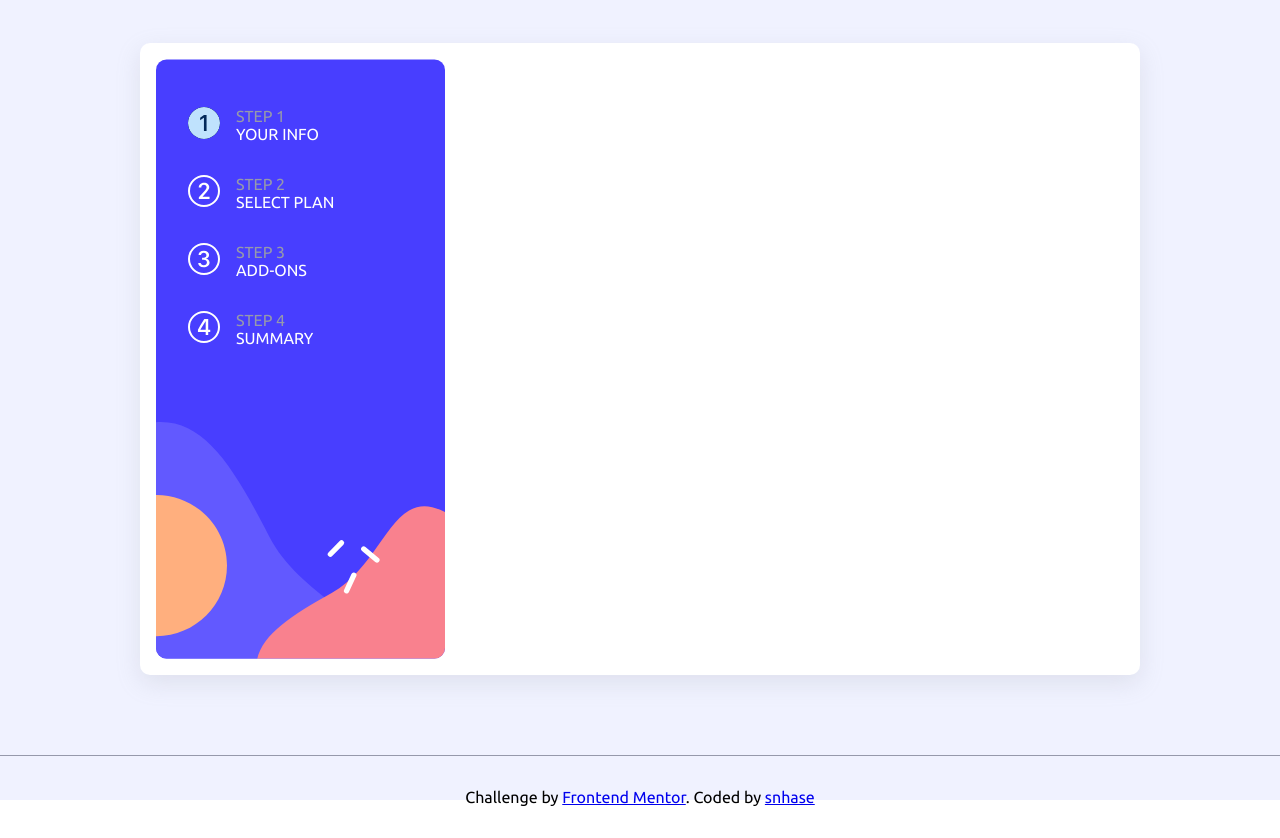
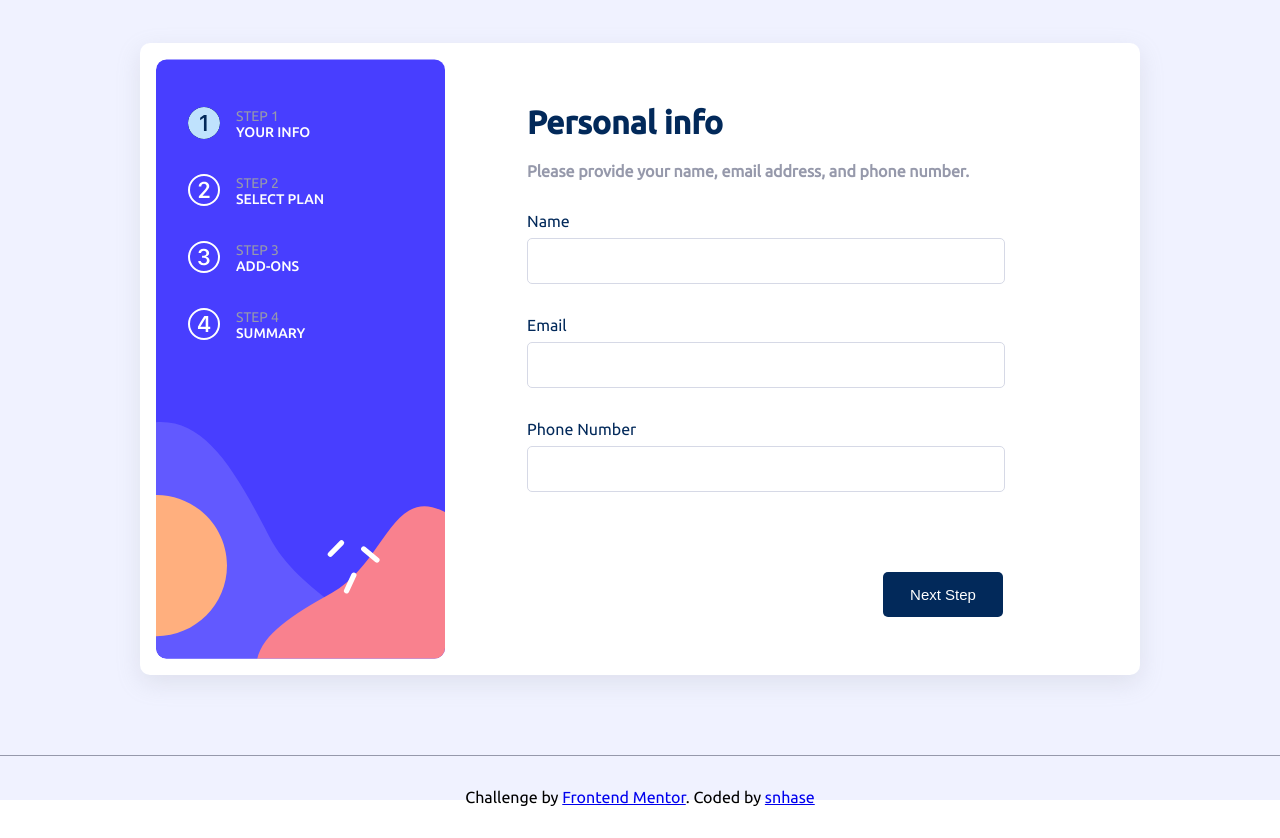
Before and after one commit to snhase/fem-multi-step-form, a React (Create React App) app: page / in a window 1280 px wide. Shown: the top 838 px of the page. Built offline with nearby package versions, Linux system fonts and the light colour scheme.

Commit message:
Add PersonalInfo component

```diff
--- a/package.json
+++ b/package.json
@@ -6,11 +6,13 @@
     "@testing-library/jest-dom": "^5.14.1",
     "@testing-library/react": "^13.0.0",
     "@testing-library/user-event": "^13.2.1",
+    "formik": "^2.4.5",
     "react": "^18.2.0",
     "react-dom": "^18.2.0",
     "react-icons": "^4.11.0",
     "react-scripts": "5.0.1",
-    "web-vitals": "^2.1.0"
+    "web-vitals": "^2.1.0",
+    "yup": "^1.3.2"
   },
   "scripts": {
     "start": "react-scripts start",
--- a/public/index.html
+++ b/public/index.html
@@ -9,7 +9,6 @@
       name="description"
       content="Web site created using create-react-app"
     />
-    <link rel="manifest" href="%PUBLIC_URL%/manifest.json" />
     <title>Frontend Mentor | Multi step form</title>
   </head>
   <body>
--- a/src/App.css
+++ b/src/App.css
@@ -5,6 +5,76 @@
   align-items: center;
   justify-content:center ;
   height: 100%;
+}
+
+.button-wrapper-end{
+  display: flex;
+  flex-direction: row;
+  justify-content: flex-end;
+  text-align: right;
+  margin-top: 3rem;
+  margin-right: -1.5rem;
+}
+
+.button-wrapper{
+  display: flex;
+  flex-direction: row;
+  justify-content: space-between;
+  text-align: right;
+  margin-top: 3rem;
+  margin-right: -1.5rem;;
+}
+
+.button-primary {
+  color: white;
+  background-color: hsl(213, 96%, 18%) ;
+  border:none;
+  height: 45px;
+  min-width: 120px;
+  border-radius: 5px;
+  font-size: 15px;
+}
+
+.button-primary:hover {
+  cursor: pointer;
+}
+
+.button-primary:disabled {
+  color: white;
+  background-color: hsl(213, 96%, 18%) ;
+  border:none;
+  height: 45px;
+  min-width: 120px;
+  border-radius: 5px;
+  opacity: 80%;
+  font-size: 16.5px;
+}
+
+.button-primary:active {
+  color: white;
+  background-color: hsl(213, 96%, 18%) ;
+  border:none;
+  height: 45px;
+  min-width: 120px;
+  border-radius: 5px;
+  font-size: 16.5px;
+}
+
+.button-secondary{
+  color: hsl(231, 11%, 63%);
+  background-color: white;
+  border:none;
+  font-family: 'ubuntu-medium';
+  font-size: 16.5px;
+}
+
+.button-secondary:hover{
+  color: hsl(213, 96%, 18%) ;
+  background-color: white;
+  border:none;
+  font-family: 'ubuntu-medium';
+  cursor: pointer;
+  font-size: 16.5px;
 }
 
 .card {
@@ -16,11 +86,32 @@
 
 }
 
+.card-content {
+ display: flex;
+ flex-direction: column;
+ align-content: center;
+ padding: 1.5rem 0;
+ width: 75%;
+ padding-right: 2rem;;
+}
+
 .card-style {
   display: flex;
   flex-direction: row;
   padding: 1rem;;
 
+}
+
+.card-title {
+  color:hsl(213, 96%, 18%);
+  font-family: 'ubuntu-medium';
+
+}
+
+.card-subtitle {
+  color:hsl(231, 11%, 63%);
+  margin-top:0;
+  margin-bottom: 2rem;;
 }
 
 .header {
@@ -36,6 +127,74 @@
   border-top: 1px solid hsl(231, 11%, 63%);
   text-align: center;
 
+}
+
+.form {
+  display: flex;
+  flex-direction: column;
+  align-content: center;
+  justify-content: space-between;
+  text-align: left;
+  width: 80%;
+  height: 85%;
+}
+
+.form-text-input-error {
+  text-align: right;
+  color: hsl(354, 84%, 57%);
+  font-size: 14px;
+}
+
+.form-instructions {
+  display: flex;
+  flex-direction: row;
+  justify-content: space-between;
+}
+
+.form .text-input {
+  width:100%;
+  height: 28px;
+  margin: 0.5rem 0 2rem 0;
+  padding: 0.5rem 0.75rem;
+  border: 0.5px solid hsl(229, 24%, 87%);
+  border-radius: 5px;
+  color: hsl(213, 96%, 18%);
+  font-family: 'ubuntu-medium';
+  font-size: 16px;
+}
+
+.form .text-input:focus-visible {
+  border: 0.5px solid  hsl(243, 100%, 62%);
+  outline-style:solid;
+  outline-color: hsl(243, 100%, 62%);
+}
+
+.form .text-input:hover {
+  border: 1px solid  hsl(243, 100%, 62%)
+}
+
+.form .text-input:active {
+  border: 1px solid  hsl(243, 100%, 62%);
+}
+
+.form .text-input-error{
+  width:100%;
+  height: 32px;
+  margin: 0.5rem 0 2rem 0;
+  padding: 0.5rem 0.75rem;
+  border: 0.5px solid hsl(354, 84%, 57%);
+  border-radius: 5px;
+}
+
+.form .text-input-error:focus-visible {
+  border: 0.5px solid hsl(354, 84%, 57%) ;
+  outline: none;
+}
+
+.form .text-input-label {
+  color:hsl(213, 96%, 18%);
+  text-align: left;
+  font-weight: 500;
 }
 
 .main-content {
@@ -58,10 +217,13 @@
 
 .progress-indicator-label-step {
   color: hsl(231, 11%, 63%);
+  font-size: 14px;
 }
 
 .progress-indicator-label-step-name {
   color: white;
+  font-size: 14px;
+  font-family: 'ubuntu-medium';
 }
 
 .progress-indicator-icon {
@@ -83,10 +245,11 @@
 
 .sidebar-bg {
   background-image: url('./assets/images/bg-sidebar-desktop.svg');
-  background-size: contain;
+  background-size:contain;
   background-repeat: no-repeat;
   padding: 1rem;
   height: 568px;
-  width: 274px;
+  width: 45%;
+  border-radius: 10px;
 
 }
--- a/src/App.js
+++ b/src/App.js
@@ -1,4 +1,5 @@
 import './App.css';
+import { PersonalInfo } from './components/PersonalInfo';
 import { ProgressIndicator } from './components/ProgressIndicator';
 
 function App() {
@@ -11,7 +12,7 @@ function App() {
               <ProgressIndicator/>
             </div>
             <div className='card-content'>
-
+              <PersonalInfo/>
             </div>
           </div>
         </div>
--- /dev/null
+++ b/src/components/PersonalInfo.js
@@ -0,0 +1,57 @@
+import { Formik, Form } from 'formik';
+import * as Yup from 'yup';
+import { TextInput } from './shared/TextInput';
+
+
+export const PersonalInfo = () => {
+
+    return (
+      <div className='form-container'>
+        <h1 className='card-title'> Personal info</h1>
+        <h4 className='card-subtitle'> Please provide your name, email address, and phone number.</h4>
+
+      <Formik
+      initialValues={{
+        name: '',
+        email: '',
+        phoneNumber:''
+      }}
+      validationSchema={Yup.object({
+        name: Yup.string()
+          .required('This field is required'),
+        email: Yup.string()
+          .email('Invalid email address')
+          .required('This field is required'),
+        phoneNumber: Yup.string()
+          .required('This field is required'),
+      })}
+      onSubmit={(values, { setSubmitting }) => {
+        setTimeout(() => {
+          alert(JSON.stringify(values, null, 2))
+          setSubmitting(false);
+        }, 400);
+      }}>
+          <Form className='form'>
+            <div>
+              <TextInput
+                name="name"
+                label="Name"/>
+              <TextInput
+                  name="email"
+                  label="Email"/>
+              <TextInput
+                  name="phoneNumber"
+                  label="Phone Number"/>
+            <div className='button-wrapper-end'>
+                <button
+                  type="submit"
+                  className='button-primary'
+                  >Next Step</button>
+            </div>
+            </div>
+          </Form>
+        {/* )} */}
+      </Formik>
+    </div>
+    )
+}
--- /dev/null
+++ b/src/components/shared/TextInput.js
@@ -0,0 +1,21 @@
+import { useField } from 'formik';
+
+export const TextInput = ({ label, ...props }) => {
+  const [field, meta] = useField(props);
+  return (
+    <>
+      <div className='form-instructions'>
+        <label className ='text-input-label' htmlFor={props.name}>
+            {label}
+        </label>
+        {
+            meta.touched && meta.error ?
+            <div className='form-text-input-error'>{meta.error}</div>
+            : null
+        }
+      </div>
+      <input className={meta.touched && meta.error ?'text-input-error' :'text-input'} {...field} {...props} />
+
+    </>
+  );
+};
```
Also changed, not shown: 1 other file (tests, documents, lock files or other folders).
